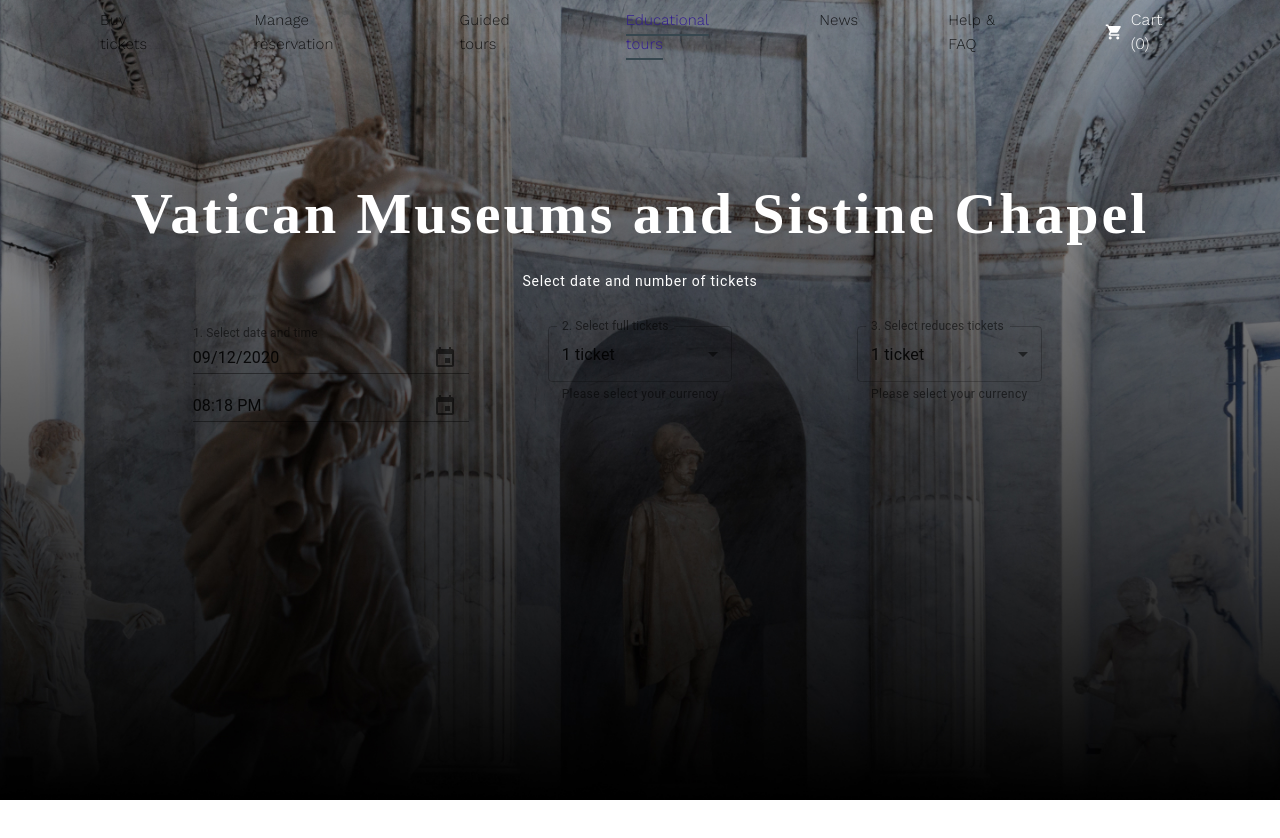
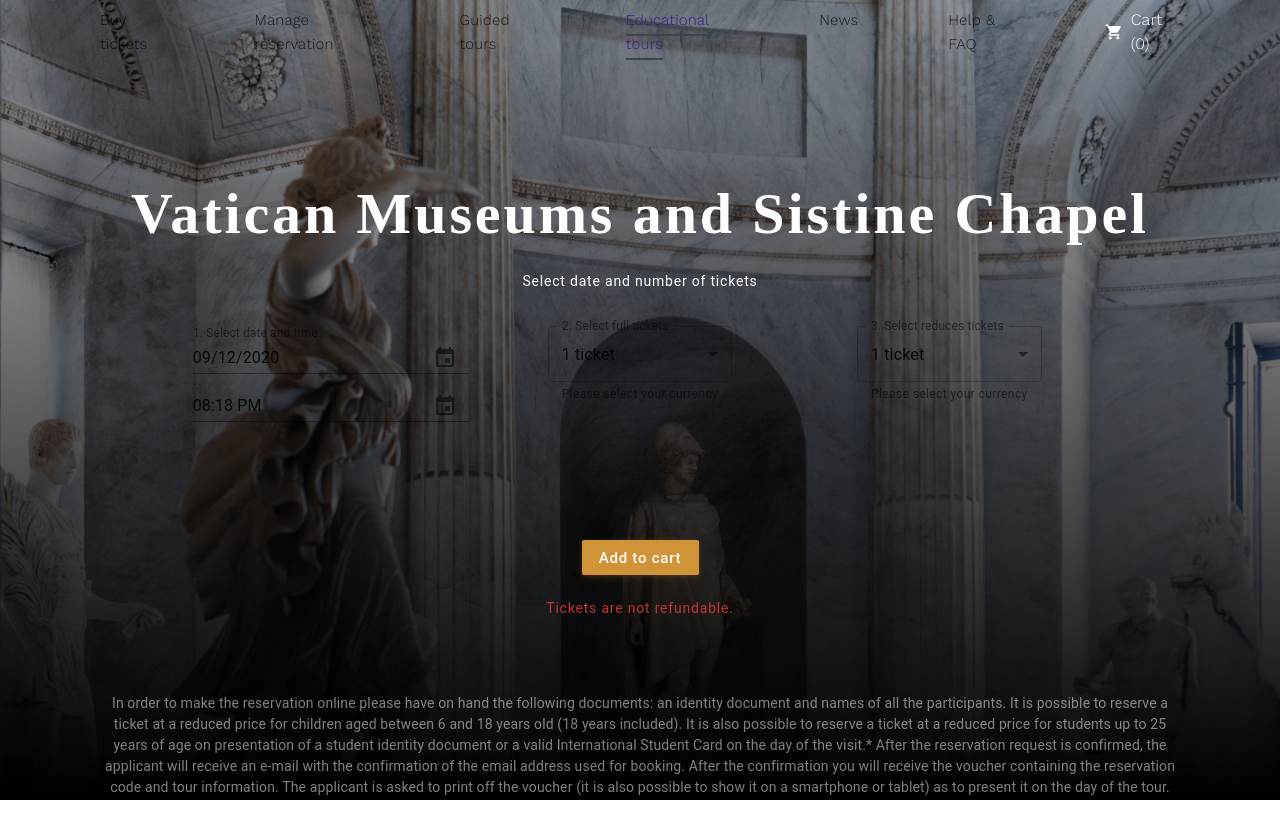
Before and after one commit to shpaksasha/The-Creation-of-Adam, a React (Create React App) app: page /tours in a window 1280 px wide. Before the commit the page ends 800 px from the top, so only its background shows below. Built offline with nearby package versions, Linux system fonts and the light colour scheme.

Commit message:
add text field and bottom panel vs button

```diff
--- a/src/pages/Tours/tours.js
+++ b/src/pages/Tours/tours.js
@@ -1,7 +1,7 @@
 import React, {useState} from 'react';
 import {makeStyles} from '@material-ui/core/styles';
 import tours from '../../background/tours.jpg';
-import {Grid, TextField, Typography,} from '@material-ui/core';
+import {Button, Grid, TextField, Typography} from '@material-ui/core';
 import {KeyboardDatePicker, KeyboardTimePicker, MuiPickersUtilsProvider} from '@material-ui/pickers';
 import DateFnsUtils from '@date-io/date-fns';
 import 'date-fns';
@@ -44,7 +44,48 @@
         textAlign: 'center',
         justifyContent: 'center',
         marginTop: '35px'
-    }
+    },
+    button: {
+        display: 'inline-block',
+        fontFamily: 'Regular 400',
+        width: '117px',
+        height: '35px',
+        background: '#D09338',
+        borderRadius: '2px',
+        boxShadow: '0px 2px 6px rgba(111, 81, 24, 0.45)',
+        fontSize: '15px',
+        lineHeight: '22px',
+        letterSpacing: '0.05em',
+        color: '#ffffff',
+        textTransform: 'none',
+        marginTop: '28px',
+        '&:hover': {
+            background: '#ff8c00'
+        }
+    },
+    notTickets: {
+
+        marginTop: '24px',
+        fontFamily: 'Regular 400 italic',
+        fontSize: '14px',
+        lineHeight: '19px',
+        letterSpacing: '0.05rem',
+        fontWeight: 'normal',
+        color: '#C43333',
+    },
+    blockTwo: {
+        marginTop: '90px',
+        textAlign: 'center'
+    },
+    botDescription: {
+        marginTop: '75px',
+        padding: '0rem 6.25rem',
+        display: 'inline-block',
+        fontFamily: 'Medium 300 italic',
+        fontSize: '14px',
+        lineHeight: '21px',
+        color: 'rgba(255, 255, 255, 0.5)',
+    },
 
 }))
 
@@ -55,7 +96,7 @@
         setSelectedDate(date);
     };
 
-    const [currency, setCurrency] = React.useState('EUR');
+    const [currency, setCurrency] = React.useState('1 ticket');
 
     const handleChange = (event) => {
         setCurrency(event.target.value);
@@ -96,19 +137,17 @@
                                     // disableToolbar='true'
                                     // inputVariant="outlined"
                                     color='secondary'
-                                    id="date-picker-dialog"
+                                    id='date-picker-dialog'
                                     label='1. Select date and time'
                                     format='dd/MM/yyyy'
                                     value={selectedDate}
-                                    onChange={handleDateChange}
-                                />
+                                    onChange={handleDateChange}/>
                                 <KeyboardTimePicker
                                     pmam='true'
                                     id='time'
                                     label='.'
                                     value={selectedDate}
-                                    onChange={handleDateChange}
-                                />
+                                    onChange={handleDateChange}/>
                             </MuiPickersUtilsProvider>
                         </Grid>
                         <Grid item md={4}>
@@ -147,6 +186,25 @@
                         </Grid>
                     </Grid>
                 </Grid>
+                <Grid item md={12} className={classes.blockTwo}>
+                    <Button variant='contained' className={classes.button}>Add to cart</Button>
+                    <Typography className={classes.notTickets}>Tickets are not refundable.</Typography>
+                    <Typography className={classes.botDescription}>In order to make the reservation online please have
+                        on hand the following documents: an identity document and names of all the participants. It is
+                        possible to reserve a ticket at a reduced price for children aged between 6 and 18 years old (18
+                        years included). It is also possible to reserve a ticket at a reduced price for students up to
+                        25 years of age on presentation of a student identity document or a valid International Student
+                        Card on the day of the visit.*
+                        After the reservation request is confirmed, the applicant will receive an e-mail with the
+                        confirmation of the email address used for booking. After the confirmation you will receive the
+                        voucher containing the reservation code and tour information. The applicant is asked to print
+                        off the voucher (it is also possible to show it on a smartphone or tablet) as to present it on
+                        the day of the tour. The reservation will be checked by means of the bar code present on the
+                        voucher. In case of loss of the voucher please consult the Customer Care Staff.
+
+                        Up to one hour before the tour, it is possible to modify the reservation date depending upon
+                        availability. It isn't possible to make changes to the number of participants.</Typography>
+                </Grid>
             </Grid>
         </div>
     )
```
